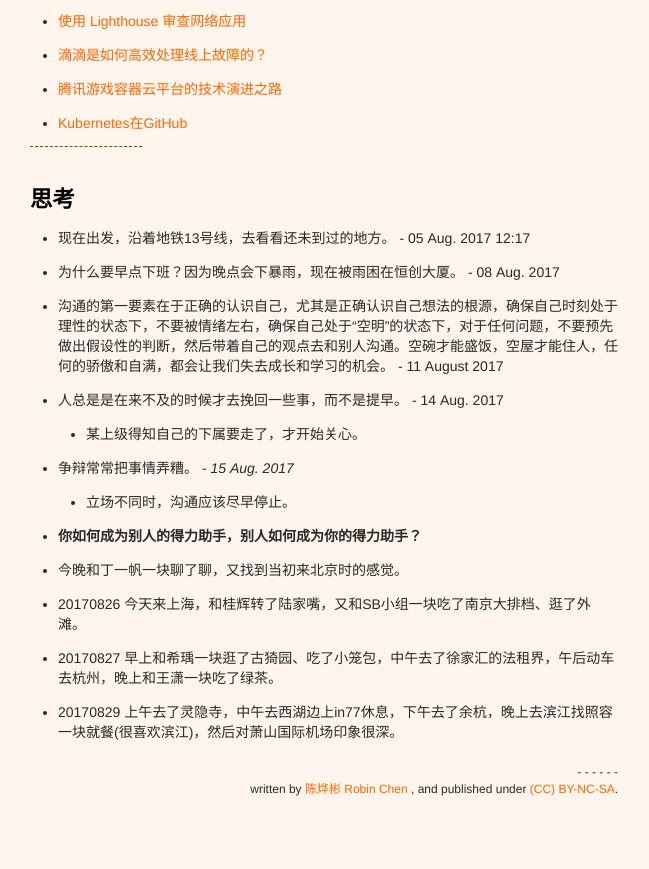
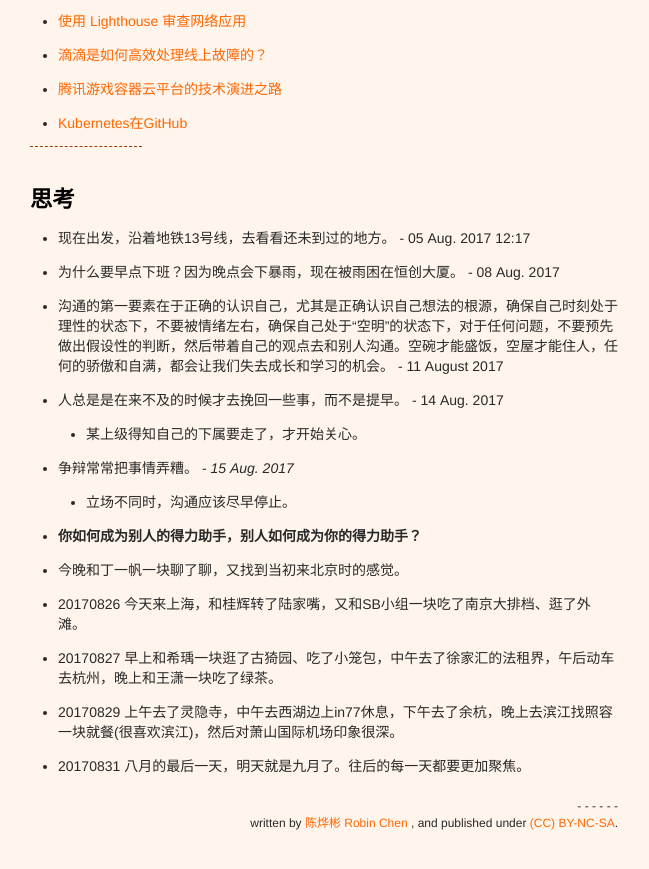
Before and after one commit to xianyuxmu/xianyuxmu.github.io, a Jekyll site: the page built from _posts/2017-08-01-monthly-reading.md, in a window 1280 px wide and 900 px high, scrolled down 3444 px. Shown: the top 869 px of the window, without its empty margins (316-965 px from the left). Built offline with Jekyll 4.4.1, drawn with Linux system fonts in a browser that asks for light colours; comment, search, counter and statistics services are not loaded.

Commit message:
last day of Aug.

```diff
--- a/_posts/2017-08-01-monthly-reading.md
+++ b/_posts/2017-08-01-monthly-reading.md
@@ -142,3 +142,4 @@ tags:
 - 20170826 今天来上海，和桂辉转了陆家嘴，又和SB小组一块吃了南京大排档、逛了外滩。
 - 20170827 早上和希瑀一块逛了古猗园、吃了小笼包，中午去了徐家汇的法租界，午后动车去杭州，晚上和王潇一块吃了绿茶。
 - 20170829 上午去了灵隐寺，中午去西湖边上in77休息，下午去了余杭，晚上去滨江找照容一块就餐(很喜欢滨江)，然后对萧山国际机场印象很深。
+- 20170831 八月的最后一天，明天就是九月了。往后的每一天都要更加聚焦。
```
